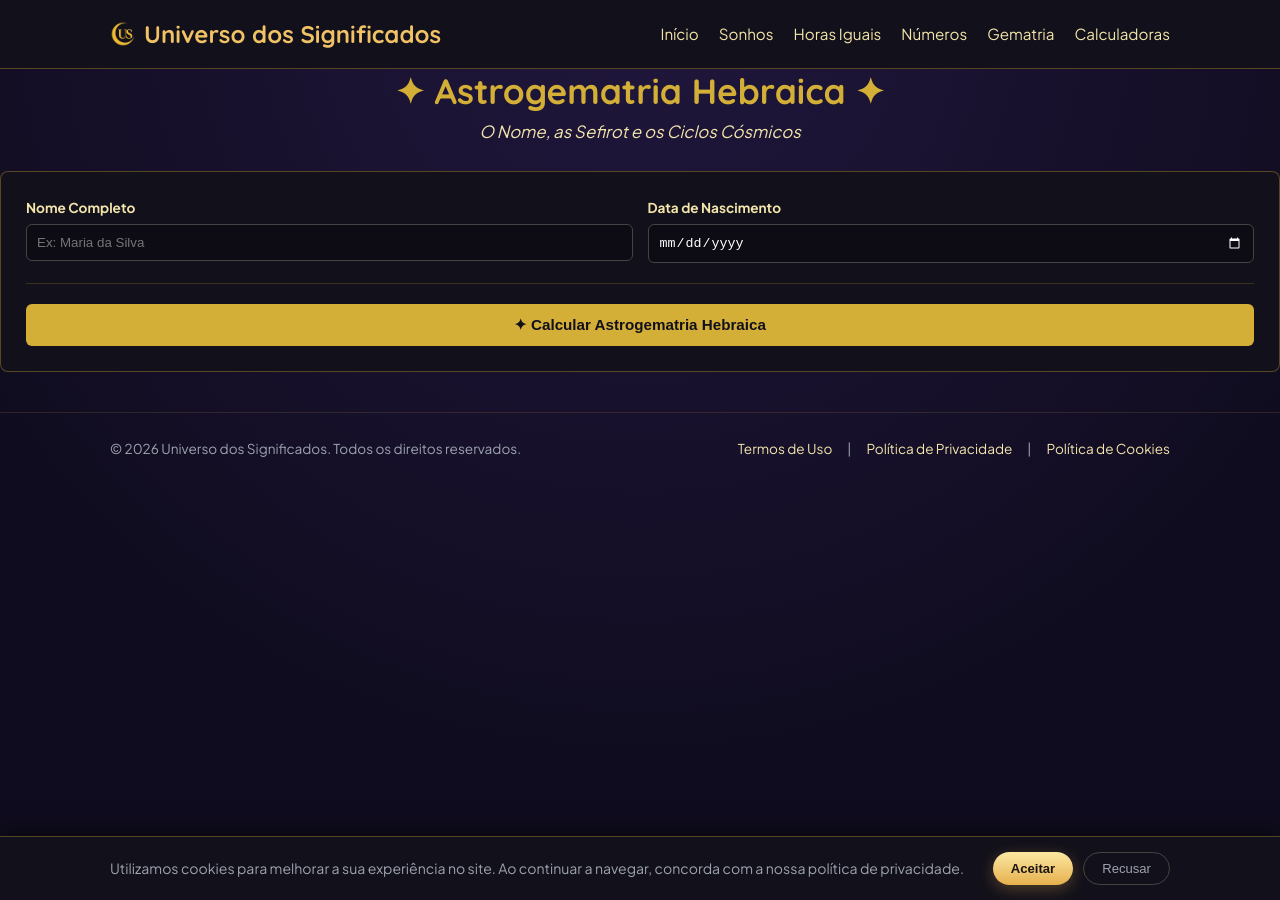
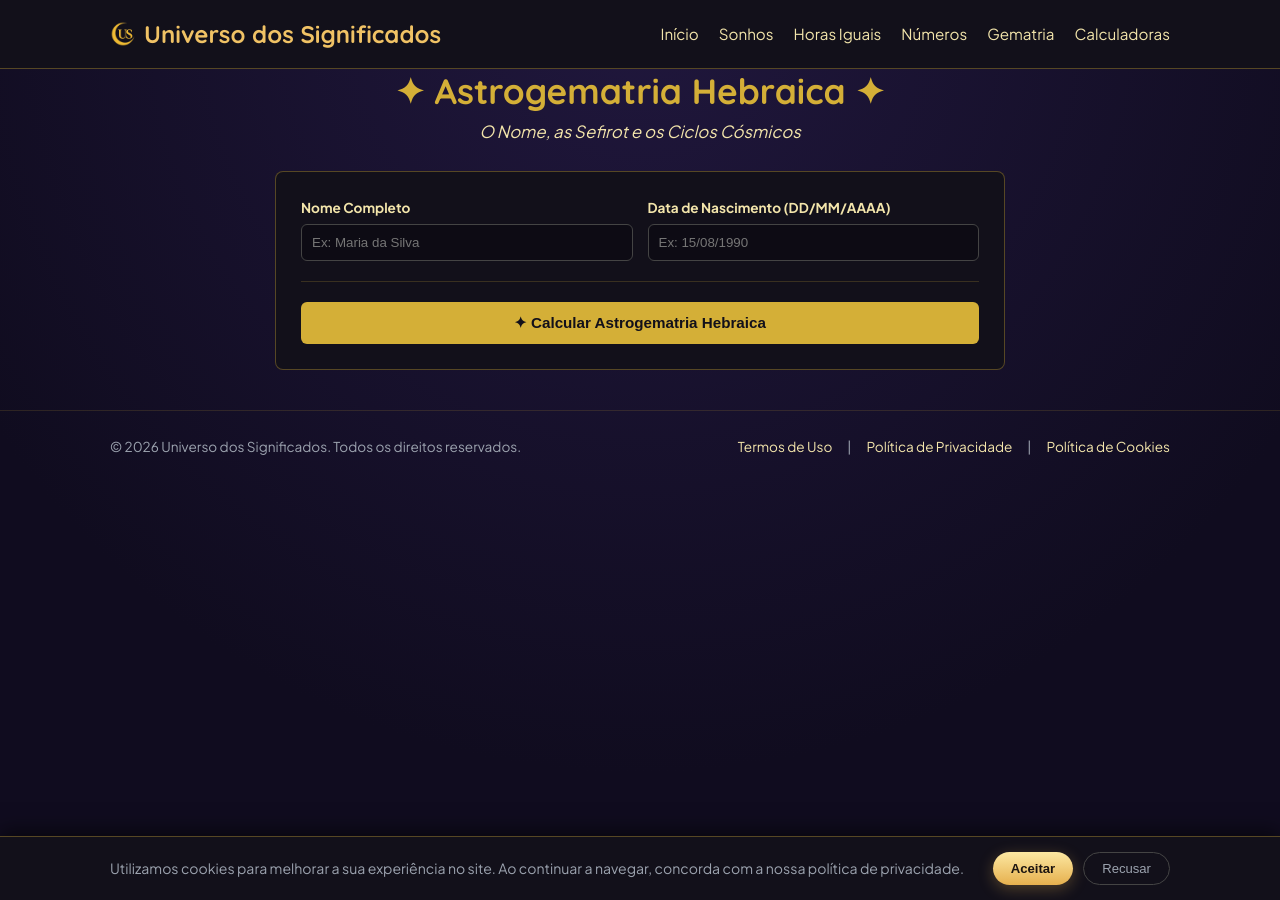
Before and after one commit to dreams-num/portal-significados, a Jekyll site: the page built from calculadoras/astrogematria/index.html, in a window 1280 px wide. Built offline with Jekyll 4.4.1, drawn with Linux system fonts in a browser that asks for light colours; some of the changed lines change nothing that is shown.

Commit message:
Refactor input fields and enhance validation logic
Altered input fields for date of birth and adjusted styles for better layout. Updated the JavaScript functions for improved data handling and validation.

```diff
--- a/calculadoras/astrogematria/index.html
+++ b/calculadoras/astrogematria/index.html
@@ -4,20 +4,20 @@ title: "Astrogematria Hebraica e Sefirot | Portal Significados"
 description: "Descubra seu nome em hebraico, a Sefirot regente e os ciclos cósmicos de forma gratuita."
 ---
 
-<article class="post-content">
+<article class="post-content" style="max-width: 760px; margin: 0 auto; padding: 0 15px; box-sizing: border-box;">
     <h1 style="text-align: center; color: #d4af37; margin-bottom: 5px;">✦ Astrogematria Hebraica ✦</h1>
     <p style="text-align: center; color: #f3e5ab; font-style: italic; margin-bottom: 1.5rem;">O Nome, as Sefirot e os Ciclos Cósmicos</p>
 
     <!-- FORMULÁRIO -->
     <div style="background: #12101a; border: 1px solid rgba(212, 175, 55, 0.35); border-radius: 8px; padding: 25px; margin-bottom: 25px;">
-        <div style="display: grid; grid-template-columns: repeat(auto-fit, minmax(240px, 1fr)); gap: 15px; margin-bottom: 20px;">
+        <div style="display: grid; grid-template-columns: repeat(auto-fit, minmax(220px, 1fr)); gap: 15px; margin-bottom: 20px;">
             <div style="display: flex; flex-direction: column; gap: 5px;">
                 <label style="color: #f3e5ab; font-size: 0.85rem; font-weight: bold;">Nome Completo</label>
                 <input type="text" id="as_nome" placeholder="Ex: Maria da Silva" style="background: #0d0b14; border: 1px solid #444; color: #fff; padding: 10px; border-radius: 6px; width: 100%; box-sizing: border-box; outline: none;"/>
             </div>
             <div style="display: flex; flex-direction: column; gap: 5px;">
-                <label style="color: #f3e5ab; font-size: 0.85rem; font-weight: bold;">Data de Nascimento</label>
-                <input type="date" id="as_nascimento" style="background: #0d0b14; border: 1px solid #444; color: #fff; padding: 10px; border-radius: 6px; width: 100%; box-sizing: border-box; outline: none; color-scheme: dark;"/>
+                <label style="color: #f3e5ab; font-size: 0.85rem; font-weight: bold;">Data de Nascimento (DD/MM/AAAA)</label>
+                <input type="text" id="as_nascimento" placeholder="Ex: 15/08/1990" maxlength="10" oninput="mascaraData(this)" style="background: #0d0b14; border: 1px solid #444; color: #fff; padding: 10px; border-radius: 6px; width: 100%; box-sizing: border-box; outline: none;"/>
             </div>
         </div>
 
@@ -26,27 +26,20 @@ description: "Descubra seu nome em hebraico, a Sefirot regente e os ciclos cósm
                 ✦ Calcular Astrogematria Hebraica
             </button>
         </div>
-        <div id="as_erro" style="color: #ff6b6b; font-style: italic; margin-top: 12px; display: none; font-size: 0.9rem; text-align: center;">
-            Por favor, preencha o nome e a data de nascimento.
-        </div>
-    </div>
-
-    <!-- CARREGAMENTO ESPIRITUAL (EFEITO VISUAL) -->
-    <div id="as_loading" style="display: none; text-align: center; padding: 20px; color: #d4af37; font-style: italic;">
-        ✦ Mapeando letras hebraicas e energias cósmicas...
+        <div id="as_erro" style="color: #ff6b6b; font-style: italic; margin-top: 12px; display: none; font-size: 0.9rem; text-align: center;"></div>
     </div>
 
     <!-- RESULTADO -->
     <div id="as_resultado" style="display: none; margin-top: 30px;">
-        <div style="text-align: center; padding: 25px 15px; background: radial-gradient(circle, rgba(212,175,55,0.08) 0%, rgba(18,16,26,0.8) 100%); border: 1px solid rgba(212, 175, 55, 0.35); border-radius: 8px; margin-bottom: 25px;">
+        <div style="text-align: center; padding: 25px 0; border-bottom: 2px solid rgba(212, 175, 55, 0.35); margin-bottom: 25px;">
             <div id="as_res_nome" style="color: #f3e5ab; font-size: 1.8rem; font-weight: bold; margin-bottom: 5px;"></div>
             <div style="color: #c0c0c0; font-size: 0.85rem; text-transform: uppercase; letter-spacing: 0.1em;">Valor Guematria Hebraica</div>
-            <div id="as_res_valor" style="font-size: 3.8rem; color: #d4af37; font-weight: bold; line-height: 1.1; margin: 5px 0;">0</div>
+            <div id="as_res_valor" style="font-size: 3.5rem; color: #d4af37; font-weight: bold; line-height: 1.1; margin: 5px 0;">0</div>
             <div id="as_res_detalhes_num" style="color: #f3e5ab; font-size: 0.95rem;"></div>
         </div>
 
-        <h2 style="color: #d4af37; font-size: 1.2rem; border-bottom: 1px solid rgba(212, 175, 55, 0.2); padding-bottom: 5px; margin-top: 25px;">Posição Cósmica e Sefirá do Nome</h2>
-        <div id="as_cards_grid" style="display: grid; grid-template-columns: repeat(auto-fit, minmax(220px, 1fr)); gap: 15px; margin: 15px 0;"></div>
+        <h2 style="color: #d4af37; font-size: 1.2rem; border-bottom: 1px solid rgba(212, 175, 55, 0.2); padding-bottom: 5px; margin-top: 25px;">Mapeamento Cósmico e Atribuições Sagradas</h2>
+        <div id="as_cards_grid" style="display: grid; grid-template-columns: repeat(auto-fit, minmax(200px, 1fr)); gap: 15px; margin: 15px 0;"></div>
 
         <h2 style="color: #d4af37; font-size: 1.2rem; border-bottom: 1px solid rgba(212, 175, 55, 0.2); padding-bottom: 5px; margin-top: 25px;">Conselho da Tradição para o seu Momento</h2>
         <div style="background: #12101a; border: 1px solid #d4af37; border-radius: 8px; padding: 20px; margin: 15px 0; text-align: center;">
@@ -58,18 +51,23 @@ description: "Descubra seu nome em hebraico, a Sefirot regente e os ciclos cósm
         <div style="background: #12101a; border: 1px solid rgba(212, 175, 55, 0.35); border-radius: 8px; padding: 20px; margin: 15px 0; overflow-x: auto;">
             <div id="as_letras_container" style="display: flex; flex-wrap: wrap; gap: 10px; justify-content: center;"></div>
         </div>
-
-        <!-- COMPARTILHAMENTO -->
-        <div style="text-align: center; margin-top: 25px;">
-            <button onclick="copiarResumoGematria()" style="background: transparent; color: #d4af37; border: 1px solid #d4af37; padding: 10px 20px; font-size: 0.9rem; font-weight: bold; border-radius: 6px; cursor: pointer; transition: background 0.2s;">
-                📋 Copiar Resultado para Compartilhar
-            </button>
-        </div>
     </div>
 </article>
 
-<!-- JAVASCRIPT OTIMIZADO E COMPATÍVEL -->
 <script>
+// Máscara Automática para Data DD/MM/AAAA
+function mascaraData(input) {
+    let v = input.value.replace(/\D/g, '');
+    if (v.length > 8) v = v.slice(0, 8);
+    if (v.length >= 5) {
+        input.value = v.replace(/(\d{2})(\d{2})(\d{1,4})/, '\$1/\$2/\$3');
+    } else if (v.length >= 3) {
+        input.value = v.replace(/(\d{2})(\d{1,2})/, '\$1/\$2');
+    } else {
+        input.value = v;
+    }
+}
+
 const TABELA_HEBRAICA = {
     'A': { heb: 'א', val: 1 },  'B': { heb: 'ב', val: 2 },  'V': { heb: 'ו', val: 6 },
     'G': { heb: 'ג', val: 3 },  'D': { heb: 'ד', val: 4 },  'E': { heb: 'ה', val: 5 },
@@ -82,17 +80,30 @@ const TABELA_HEBRAICA = {
     'X': { heb: 'ש', val: 300 },'J': { heb: 'י', val: 10 }
 };
 
+// Dados Expandidos com base em GEMATRIA.pdf (Liber LVIII)
 const SEFIROTH_DADOS = {
-    1: { nome: 'Kether (Coroa)', elemento: 'Luz Primordial / Arquetípico', conselho: 'Sua frequência conecta você ao propósito mais elevado e à inspiração originária.' },
-    2: { nome: 'Chokmah (Sabedoria)', elemento: 'Zodíaco / Esfera Estelar', conselho: 'Confie na sua intuição pura e nos insights espontâneos que surgem antes da razão.' },
-    3: { nome: 'Binah (Entendimento)', elemento: 'Saturno / Matriz Estrutural', conselho: 'É momento de dar estrutura, disciplina e limites saudáveis aos seus projetos.' },
-    4: { nome: 'Chesed (Misericórdia)', elemento: 'Júpiter / Expansão e Amor', conselho: 'A generosidade e a visão abundante abrirão caminhos de prosperidade.' },
-    5: { nome: 'Geburah (Força / Justiça)', elemento: 'Marte / Fogo Purificador', conselho: 'Aja com coragem, elimine o excesso e defenda sua verdade com firmeza.' },
-    6: { nome: 'Tiphareth (Beleza)', elemento: 'Sol / Centro de Equilíbrio', conselho: 'Busque o equilíbrio do coração; você é o centro radiante da sua própria jornada.' },
-    7: { nome: 'Netzach (Vitória)', elemento: 'Vênus / Criatividade', conselho: 'Persevere através da arte, da emoção e do cultivo de relacionamentos harmoniosos.' },
-    8: { nome: 'Hod (Esplendor)', elemento: 'Mercúrio / Intelecto', conselho: 'Organize suas ideias, estude e comunique suas verdades com clareza.' },
-    9: { nome: 'Yesod (Fundamento)', elemento: 'Lua / Inconsciente e Astral', conselho: 'Honre sua intuição e consolide suas bases emocionais antes de dar o próximo passo.' },
-    10: { nome: 'Malkuth (Reino)', elemento: 'Quatro Elementos / Plano Físico', conselho: 'Materialize suas ideias na ação diária; traga o espiritual para o mundo concreto.' }
+    1: { nome: 'Kether (Coroa)', divino: 'Eheieh (Eu Sou)', anjo: 'Chaioth ha-Qadesh', elemento: 'Luz Primordial', conselho: 'Sua frequência conecta você ao propósito mais elevado e à inspiração originária.' },
+    2: { nome: 'Chokmah (Sabedoria)', divino: 'Yah / IHVH', anjo: 'Auphanim (Rodas)', elemento: 'Esfera Estelar / Zodíaco', conselho: 'Confie na sua intuição pura e nos insights espontâneos que surgem antes da razão.' },
+    3: { nome: 'Binah (Entendimento)', divino: 'IHVH Elohim', anjo: 'Aralim (Tronos)', elemento: 'Saturno / Matriz Estrutural', conselho: 'É momento de dar estrutura, disciplina e limites saudáveis aos seus projetos.' },
+    4: { nome: 'Chesed (Misericórdia)', divino: 'El', anjo: 'Chashmalim (Luminosos)', elemento: 'Júpiter / Expansão e Amor', conselho: 'A generosidade e a visão abundante abrirão caminhos de prosperidade.' },
+    5: { nome: 'Geburah (Força / Justiça)', divino: 'Elohim Gibor', anjo: 'Seraphim (Lamejantes)', elemento: 'Marte / Fogo Purificador', conselho: 'Aja com coragem, elimine o excesso e defenda sua verdade com firmeza.' },
+    6: { nome: 'Tiphareth (Beleza)', divino: 'Eloah Va Daath', anjo: 'Melakim (Reis)', elemento: 'Sol / Centro de Equilíbrio', conselho: 'Busque o equilíbrio do coração; você é o centro radiante da sua própria jornada.' },
+    7: { nome: 'Netzach (Vitória)', divino: 'IHVH Tzabaoth', anjo: 'Tharshishim (Brilhantes)', elemento: 'Vênus / Criatividade', conselho: 'Persevere através da arte, da emoção e do cultivo de relacionamentos harmoniosos.' },
+    8: { nome: 'Hod (Esplendor)', divino: 'Elohim Tzabaoth', anjo: 'Beni Elohim (Filhos de Deus)', elemento: 'Mercúrio / Intelecto', conselho: 'Organize suas ideias, estude e comunique suas verdades com clareza.' },
+    9: { nome: 'Yesod (Fundamento)', divino: 'Shadai / El Chai', anjo: 'Aishim (Chamas)', elemento: 'Lua / Inconsciente e Astral', conselho: 'Honre sua intuição e consolide suas bases emocionais antes de dar o próximo passo.' },
+    10: { nome: 'Malkuth (Reino)', divino: 'Adonai ha-Aretz', anjo: 'Kerubim (Guardiões)', elemento: 'Quatro Elementos / Plano Físico', conselho: 'Materialize suas ideias na ação diária; traga o espiritual para o mundo concreto.' }
+};
+
+// Tabela de Arcanos do Tarô (1 a 22)
+const ARCANOS_TARO = {
+    1: 'I - O Mago (Iniciativa)', 2: 'II - A Sacerdotisa (Intuição)', 3: 'III - A Imperatriz (Fertilidade)',
+    4: 'IV - O Imperador (Estrutura)', 5: 'V - O Hierofante (Sabedoria)', 6: 'VI - Os Enamorados (Escolha)',
+    7: 'VII - O Carro (Triunfo)', 8: 'VIII - A Justiça (Equilíbrio)', 9: 'IX - O Eremita (Busca Interior)',
+    10: 'X - A Roda da Fortuna (Ciclos)', 11: 'XI - A Força (Domínio)', 12: 'XII - O Pendurado (Redenção)',
+    13: 'XIII - A Morte (Transformação)', 14: 'XIV - A Temperança (Alquimia)', 15: 'XV - O Diabo (Energia Vital)',
+    16: 'XVI - A Torre (Despertar)', 17: 'XVII - A Estrela (Esperança)', 18: 'XVIII - A Lua (Mistério)',
+    19: 'XIX - O Sol (Iluminação)', 20: 'XX - O Julgamento (Ressurreição)', 21: 'XXI - O Mundo (Plenitude)',
+    22: '0/XXII - O Louco (Liberdade)'
 };
 
 function normalizarTexto(txt) {
@@ -108,26 +119,29 @@ function reduzirParaSefira(num) {
     return num === 0 ? 10 : num;
 }
 
-// MANTÉM O NOME ORIGINAL DA FUNÇÃO: calcularAstro()
+function reduzirParaTaro(num) {
+    while (num > 22) {
+        let soma = 0;
+        String(num).split('').forEach(d => soma += parseInt(d));
+        num = soma;
+    }
+    return num === 0 ? 22 : num;
+}
+
 function calcularAstro() {
     const nomeInput = document.getElementById('as_nome').value.trim();
-    const dataInput = document.getElementById('as_nascimento').value;
+    const dataInput = document.getElementById('as_nascimento').value.trim();
     const divErro = document.getElementById('as_erro');
-    const divLoading = document.getElementById('as_loading');
     const divResultado = document.getElementById('as_resultado');
 
-    if (!nomeInput || !dataInput) {
+    // Validação da Data DD/MM/AAAA
+    const partesData = dataInput.split('/');
+    if (!nomeInput || partesData.length !== 3 || partesData.length !== 2 || partesData.length !== 2 || partesData.length !== 4) {
+        divErro.innerText = "Por favor, preencha o nome completo e a data no formato DD/MM/AAAA (ex: 15/08/1990).";
         divErro.style.display = 'block';
         return;
     }
     divErro.style.display = 'none';
-
-    divResultado.style.display = 'none';
-    if (divLoading) divLoading.style.display = 'block';
-
-    setTimeout(() => {
-        if (divLoading) divLoading.style.display = 'none';
-        divResultado.style.display = 'block';
 
     const nomeTratado = normalizarTexto(nomeInput);
     let somaGematria = 0;
@@ -138,20 +152,23 @@ function calcularAstro() {
             const item = TABELA_HEBRAICA[char];
             somaGematria += item.val;
             htmlLetras += `
-                    <div style="background: #0d0b14; border: 1px solid rgba(212, 175, 55, 0.4); border-radius: 6px; padding: 8px 12px; text-align: center; min-width: 50px;">
-                        <div style="font-size: 1.6rem; color: #d4af37; line-height: 1;">${item.heb}</div>
-                        <div style="font-size: 0.8rem; color: #fff; font-weight: bold;">${char}</div>
+                <div style="background: #0d0b14; border: 1px solid rgba(212, 175, 55, 0.35); border-radius: 6px; padding: 8px 12px; text-align: center; min-width: 48px;">
+                    <div style="font-size: 1.5rem; color: #d4af37; line-height: 1;">${item.heb}</div>
+                    <div style="font-size: 0.8rem; color: #fff; font-weight: bold; margin-top: 2px;">${char}</div>
                     <div style="font-size: 0.75rem; color: #aaa;">${item.val}</div>
                 </div>
             `;
         }
     }
 
+    // Soma dos dígitos da data
     let somaData = 0;
-        dataInput.replace(/-/g, '').split('').forEach(d => somaData += parseInt(d));
+    (partesData + partesData + partesData).split('').forEach(d => somaData += parseInt(d));
 
     const sefiraId = reduzirParaSefira(somaGematria + somaData);
     const sefira = SEFIROTH_DADOS[sefiraId];
+    const taroId = reduzirParaTaro(somaGematria + somaData);
+    const arcanoTaro = ARCANOS_TARO[taroId];
 
     document.getElementById('as_res_nome').innerText = nomeInput;
     document.getElementById('as_res_valor').innerText = somaGematria;
@@ -160,32 +177,26 @@ function calcularAstro() {
     document.getElementById('as_cards_grid').innerHTML = `
         <div style="background: #12101a; border: 1px solid rgba(212, 175, 55, 0.25); border-radius: 6px; padding: 15px;">
             <div style="font-size: 0.75rem; color: #888; text-transform: uppercase;">Sefirá Regente</div>
-                <div style="font-size: 1.1rem; color: #d4af37; font-weight: bold; margin-top: 4px;">${sefira.nome}</div>
+            <div style="font-size: 1.05rem; color: #d4af37; font-weight: bold; margin-top: 4px;">${sefira.nome}</div>
         </div>
         <div style="background: #12101a; border: 1px solid rgba(212, 175, 55, 0.25); border-radius: 6px; padding: 15px;">
-                <div style="font-size: 0.75rem; color: #888; text-transform: uppercase;">Correspondência Cosmológica</div>
-                <div style="font-size: 1.1rem; color: #d4af37; font-weight: bold; margin-top: 4px;">${sefira.elemento}</div>
+            <div style="font-size: 0.75rem; color: #888; text-transform: uppercase;">Nome Divino (Qabalah)</div>
+            <div style="font-size: 1.05rem; color: #d4af37; font-weight: bold; margin-top: 4px;">${sefira.divino}</div>
         </div>
         <div style="background: #12101a; border: 1px solid rgba(212, 175, 55, 0.25); border-radius: 6px; padding: 15px;">
-                <div style="font-size: 0.75rem; color: #888; text-transform: uppercase;">Soma Cósmica Natal</div>
-                <div style="font-size: 1.1rem; color: #d4af37; font-weight: bold; margin-top: 4px;">${somaData}</div>
+            <div style="font-size: 0.75rem; color: #888; text-transform: uppercase;">Coro Angélico</div>
+            <div style="font-size: 1.05rem; color: #d4af37; font-weight: bold; margin-top: 4px;">${sefira.anjo}</div>
+        </div>
+        <div style="background: #12101a; border: 1px solid rgba(212, 175, 55, 0.25); border-radius: 6px; padding: 15px;">
+            <div style="font-size: 0.75rem; color: #888; text-transform: uppercase;">Arcano Maior do Tarô</div>
+            <div style="font-size: 1.05rem; color: #d4af37; font-weight: bold; margin-top: 4px;">${arcanoTaro}</div>
         </div>
     `;
 
     document.getElementById('as_conselho').innerText = `"${sefira.conselho}"`;
     document.getElementById('as_letras_container').innerHTML = htmlLetras || '<p style="color:#aaa;">Nenhuma letra hebraica padrão identificada.</p>';
 
+    divResultado.style.display = 'block';
     divResultado.scrollIntoView({ behavior: 'smooth' });
-    }, 600);
-}
-
-function copiarResumoGematria() {
-    const nome = document.getElementById('as_res_nome').innerText;
-    const valor = document.getElementById('as_res_valor').innerText;
-    const texto = `✦ Astrogematria Hebraica ✦\nNome: ${nome}\nValor da Guematria: ${valor}\nCalcule o seu nome em nosso portal!`;
-
-    navigator.clipboard.writeText(texto).then(() => {
-        alert('Resultado copiado com sucesso! Você já pode compartilhar nas redes sociais.');
-    });
 }
 </script>
```
Lines whose indentation alone changed are shown as unchanged.
